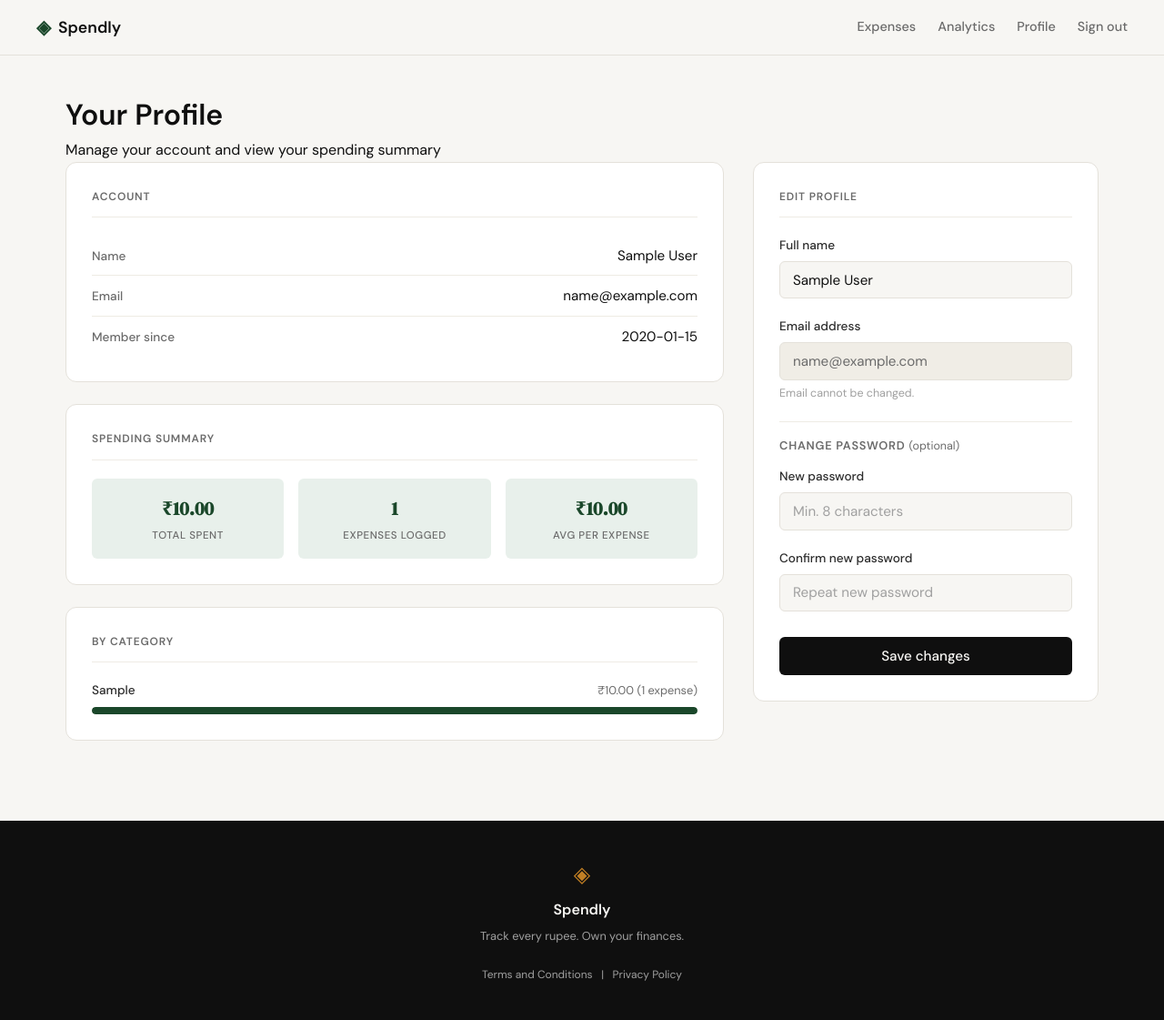
After one commit to Kannav-Claude/Claude-Expense-system, a Flask app: page /profile in a window 1280 px wide. The commit adds this page. Shown: the whole page at 91% size. Run offline with Flask 3, Linux system fonts and the light colour scheme; the visitor is signed in with stand-in values (Sample User, id 1); tables that the repository leaves empty hold one stand-in row (values such as "Sample post").

Commit message:
profile page building along with backend routes

```diff
--- a/app.py
+++ b/app.py
@@ -106,6 +106,90 @@ def analytics():
         return redirect(url_for("login"))
 
     return render_template("analytics.html")
+
+
+@app.route("/profile", methods=["GET", "POST"])
+def profile():
+    if "user_id" not in session:
+        return redirect(url_for("login"))
+
+    db = get_db()
+    try:
+        user = db.execute(
+            "SELECT id, name, email, created_at FROM users WHERE id = ?",
+            (session["user_id"],)
+        ).fetchone()
+
+        if not user:
+            session.clear()
+            return redirect(url_for("login"))
+
+        stats = db.execute(
+            """SELECT COUNT(*) AS expense_count,
+                      COALESCE(SUM(amount), 0) AS total_spent,
+                      COALESCE(AVG(amount), 0) AS avg_expense
+               FROM expenses WHERE user_id = ?""",
+            (session["user_id"],)
+        ).fetchone()
+
+        category_rows = db.execute(
+            """SELECT category,
+                      COALESCE(SUM(amount), 0) AS cat_total,
+                      COUNT(*) AS cat_count
+               FROM expenses WHERE user_id = ?
+               GROUP BY category ORDER BY cat_total DESC""",
+            (session["user_id"],)
+        ).fetchall()
+    finally:
+        db.close()
+
+    if request.method == "POST":
+        new_name = request.form.get("name", "").strip()
+        new_password = request.form.get("new_password", "")
+        confirm_pw = request.form.get("confirm_password", "")
+
+        errors = []
+        if not new_name:
+            errors.append("Name cannot be empty.")
+
+        changing_password = bool(new_password or confirm_pw)
+        if changing_password:
+            if len(new_password) < 8:
+                errors.append("New password must be at least 8 characters.")
+            if new_password != confirm_pw:
+                errors.append("Passwords do not match.")
+
+        if errors:
+            for e in errors:
+                flash(e, "error")
+            return render_template("profile.html", user=user,
+                                   stats=stats, category_rows=category_rows)
+
+        db = get_db()
+        try:
+            if changing_password:
+                db.execute(
+                    "UPDATE users SET name = ?, password = ? WHERE id = ?",
+                    (new_name, generate_password_hash(new_password), session["user_id"])
+                )
+            else:
+                db.execute(
+                    "UPDATE users SET name = ? WHERE id = ?",
+                    (new_name, session["user_id"])
+                )
+            db.commit()
+            session["user_name"] = new_name
+            flash("Profile updated.", "success")
+        except sqlite3.Error:
+            db.rollback()
+            flash("Failed to update profile.", "error")
+        finally:
+            db.close()
+
+        return redirect(url_for("profile"))
+
+    return render_template("profile.html", user=user,
+                           stats=stats, category_rows=category_rows)
 
 
 @app.route("/expenses")
--- a/static/css/style.css
+++ b/static/css/style.css
@@ -759,3 +759,194 @@ a.btn-primary {
     .nav-links a:not(.nav-cta) { display: none; }
     .hero { padding: 3rem 1rem 2rem; }
 }
+
+/* ------------------------------------------------------------------ */
+/* Profile page                                                        */
+/* ------------------------------------------------------------------ */
+
+.profile-page {
+    max-width: var(--max-width);
+    margin: 0 auto;
+    padding: 2.5rem 2rem 4rem;
+}
+
+.profile-layout {
+    display: grid;
+    grid-template-columns: 1fr 380px;
+    gap: 2rem;
+    align-items: start;
+}
+
+.profile-card {
+    background: var(--paper-card);
+    border: 1px solid var(--border);
+    border-radius: var(--radius-md);
+    padding: 1.75rem;
+    margin-bottom: 1.5rem;
+}
+
+.profile-card-header {
+    font-size: 0.75rem;
+    font-weight: 600;
+    letter-spacing: 0.07em;
+    text-transform: uppercase;
+    color: var(--ink-muted);
+    margin-bottom: 1.25rem;
+    padding-bottom: 0.75rem;
+    border-bottom: 1px solid var(--border-soft);
+}
+
+.profile-info-row {
+    display: flex;
+    justify-content: space-between;
+    align-items: baseline;
+    padding: 0.6rem 0;
+    border-bottom: 1px solid var(--border-soft);
+}
+
+.profile-info-row:last-child { border-bottom: none; }
+
+.profile-label {
+    font-size: 0.85rem;
+    color: var(--ink-muted);
+    font-weight: 500;
+}
+
+.profile-value {
+    font-size: 0.95rem;
+    color: var(--ink);
+    font-weight: 400;
+}
+
+.profile-stats-grid {
+    display: grid;
+    grid-template-columns: repeat(3, 1fr);
+    gap: 1rem;
+}
+
+.profile-stat {
+    display: flex;
+    flex-direction: column;
+    gap: 0.3rem;
+    text-align: center;
+    padding: 1rem 0.5rem;
+    background: var(--accent-light);
+    border-radius: var(--radius-sm);
+}
+
+.profile-stat-value {
+    font-family: var(--font-display);
+    font-size: 1.3rem;
+    color: var(--accent);
+    font-weight: 600;
+}
+
+.profile-stat-label {
+    font-size: 0.72rem;
+    font-weight: 500;
+    color: var(--ink-muted);
+    text-transform: uppercase;
+    letter-spacing: 0.05em;
+}
+
+.profile-bars {
+    display: flex;
+    flex-direction: column;
+    gap: 1.1rem;
+}
+
+.profile-bar-row {
+    display: flex;
+    flex-direction: column;
+    gap: 0.45rem;
+}
+
+.profile-bar-meta {
+    display: flex;
+    justify-content: space-between;
+    align-items: baseline;
+}
+
+.profile-bar-cat {
+    font-size: 0.85rem;
+    font-weight: 500;
+    color: var(--ink-soft);
+}
+
+.profile-bar-amt {
+    font-size: 0.8rem;
+    color: var(--ink-muted);
+}
+
+.profile-bar-track {
+    height: 8px;
+    background: var(--border-soft);
+    border-radius: 999px;
+    overflow: hidden;
+}
+
+.profile-bar-fill {
+    height: 100%;
+    background: var(--accent);
+    border-radius: 999px;
+    transition: width 0.5s ease;
+    min-width: 2px;
+}
+
+.profile-empty {
+    text-align: center;
+    color: var(--ink-muted);
+    font-size: 0.95rem;
+}
+
+.profile-empty a {
+    color: var(--accent);
+    font-weight: 500;
+}
+
+.profile-section-divider {
+    font-size: 0.8rem;
+    font-weight: 600;
+    color: var(--ink-muted);
+    text-transform: uppercase;
+    letter-spacing: 0.06em;
+    padding: 1rem 0 0.5rem;
+    border-top: 1px solid var(--border-soft);
+    margin-top: 0.5rem;
+    margin-bottom: 0.25rem;
+}
+
+.profile-optional {
+    font-weight: 400;
+    text-transform: none;
+    letter-spacing: 0;
+    font-size: 0.78rem;
+}
+
+.profile-input-readonly {
+    background: var(--paper-warm) !important;
+    color: var(--ink-muted) !important;
+    cursor: not-allowed;
+}
+
+.form-hint {
+    font-size: 0.78rem;
+    color: var(--ink-faint);
+    margin-top: 0.2rem;
+}
+
+@media (max-width: 900px) {
+    .profile-layout {
+        grid-template-columns: 1fr;
+    }
+
+    .profile-stats-grid {
+        grid-template-columns: repeat(2, 1fr);
+    }
+}
+
+@media (max-width: 500px) {
+    .profile-stats-grid {
+        grid-template-columns: 1fr;
+    }
+}
--- a/templates/base.html
+++ b/templates/base.html
@@ -22,6 +22,7 @@
                 {% if session.get('user_id') %}
                     <a href="{{ url_for('expenses') }}">Expenses</a>
                     <a href="{{ url_for('analytics') }}">Analytics</a>
+                    <a href="{{ url_for('profile') }}">Profile</a>
                     <a href="{{ url_for('logout') }}">Sign out</a>
                 {% else %}
                     <a href="{{ url_for('login') }}">Sign in</a>
--- /dev/null
+++ b/templates/profile.html
@@ -0,0 +1,144 @@
+{% extends "base.html" %}
+
+{% block title %}Profile — Spendly{% endblock %}
+
+{% block content %}
+<div class="profile-page">
+
+    <div class="page-header">
+        <div>
+            <h1>Your Profile</h1>
+            <p class="subtitle">Manage your account and view your spending summary</p>
+        </div>
+    </div>
+
+    <div class="profile-layout">
+
+        <!-- LEFT: account info + spending stats -->
+        <div class="profile-left">
+
+            <!-- Account info card -->
+            <div class="profile-card">
+                <div class="profile-card-header">Account</div>
+                <div class="profile-info-row">
+                    <span class="profile-label">Name</span>
+                    <span class="profile-value">{{ user['name'] }}</span>
+                </div>
+                <div class="profile-info-row">
+                    <span class="profile-label">Email</span>
+                    <span class="profile-value">{{ user['email'] }}</span>
+                </div>
+                <div class="profile-info-row">
+                    <span class="profile-label">Member since</span>
+                    <span class="profile-value">{{ user['created_at'][:10] }}</span>
+                </div>
+            </div>
+
+            <!-- Spending summary stats card -->
+            <div class="profile-card">
+                <div class="profile-card-header">Spending Summary</div>
+                <div class="profile-stats-grid">
+                    <div class="profile-stat">
+                        <span class="profile-stat-value">
+                            ₹{{ "%.2f"|format(stats['total_spent']) }}
+                        </span>
+                        <span class="profile-stat-label">Total Spent</span>
+                    </div>
+                    <div class="profile-stat">
+                        <span class="profile-stat-value">{{ stats['expense_count'] }}</span>
+                        <span class="profile-stat-label">Expenses Logged</span>
+                    </div>
+                    <div class="profile-stat">
+                        <span class="profile-stat-value">
+                            ₹{{ "%.2f"|format(stats['avg_expense']) }}
+                        </span>
+                        <span class="profile-stat-label">Avg per Expense</span>
+                    </div>
+                </div>
+            </div>
+
+            <!-- Category breakdown card (bar chart) -->
+            {% if category_rows %}
+            <div class="profile-card">
+                <div class="profile-card-header">By Category</div>
+                <div class="profile-bars">
+                    {% for row in category_rows %}
+                    {% set pct = (row['cat_total'] / stats['total_spent'] * 100)|round(1) if stats['total_spent'] > 0 else 0 %}
+                    <div class="profile-bar-row">
+                        <div class="profile-bar-meta">
+                            <span class="profile-bar-cat">{{ row['category'] }}</span>
+                            <span class="profile-bar-amt">
+                                ₹{{ "%.2f"|format(row['cat_total']) }}
+                                ({{ row['cat_count'] }} expense{{ 's' if row['cat_count'] != 1 }})
+                            </span>
+                        </div>
+                        <div class="profile-bar-track">
+                            <div class="profile-bar-fill"
+                                 style="width: {{ pct }}%"
+                                 title="{{ pct }}%">
+                            </div>
+                        </div>
+                    </div>
+                    {% endfor %}
+                </div>
+            </div>
+            {% else %}
+            <div class="profile-card profile-empty">
+                <p>No expenses yet. <a href="{{ url_for('add_expense') }}">Add your first expense.</a></p>
+            </div>
+            {% endif %}
+
+        </div><!-- /profile-left -->
+
+        <!-- RIGHT: edit form -->
+        <div class="profile-right">
+            <div class="profile-card">
+                <div class="profile-card-header">Edit Profile</div>
+
+                <form method="POST" action="{{ url_for('profile') }}">
+
+                    <div class="form-group">
+                        <label for="name">Full name</label>
+                        <input type="text" id="name" name="name"
+                               class="form-input"
+                               value="{{ request.form.get('name', user['name']) }}"
+                               required>
+                    </div>
+
+                    <div class="form-group">
+                        <label for="email">Email address</label>
+                        <input type="email" id="email"
+                               class="form-input profile-input-readonly"
+                               value="{{ user['email'] }}"
+                               disabled>
+                        <span class="form-hint">Email cannot be changed.</span>
+                    </div>
+
+                    <div class="profile-section-divider">Change Password
+                        <span class="profile-optional">(optional)</span>
+                    </div>
+
+                    <div class="form-group">
+                        <label for="new_password">New password</label>
+                        <input type="password" id="new_password" name="new_password"
+                               class="form-input" placeholder="Min. 8 characters"
+                               minlength="8" autocomplete="new-password">
+                    </div>
+
+                    <div class="form-group">
+                        <label for="confirm_password">Confirm new password</label>
+                        <input type="password" id="confirm_password" name="confirm_password"
+                               class="form-input" placeholder="Repeat new password"
+                               autocomplete="new-password">
+                    </div>
+
+                    <button type="submit" class="btn-submit">Save changes</button>
+
+                </form>
+            </div>
+        </div><!-- /profile-right -->
+
+    </div><!-- /profile-layout -->
+
+</div><!-- /profile-page -->
+{% endblock %}
```
Also changed, not shown: tests/test_profile.py (added, +254 -0 lines), .claude/commands/03 Backend routes for profile page.md (added).
